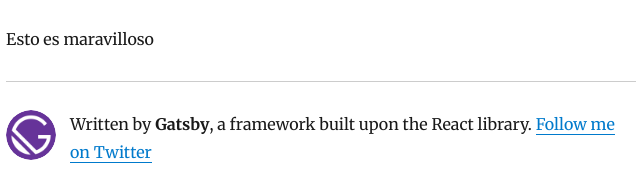
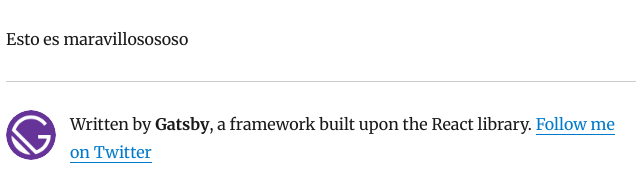
Before and after one commit to Charliechin/corn-on-the-orb, a Gatsby site: page /blog/test-1/ in a window 1280 px wide. Shown: the part 198-389 px from the top of the page, 319-959 px from the left. Built offline with nearby package versions, Linux system fonts and the light colour scheme; Gatsby itself is replaced by a stand-in of ours; some packages are replaced by stand-ins of ours.

Commit message:
Update Blog “test-1”

```diff
--- a/content/blog/test-1.md
+++ b/content/blog/test-1.md
@@ -4,4 +4,4 @@
 title: "Test #2"
 description: Test de la entrada
 ---
-Esto es maravilloso
+Esto es maravillosososo
```
